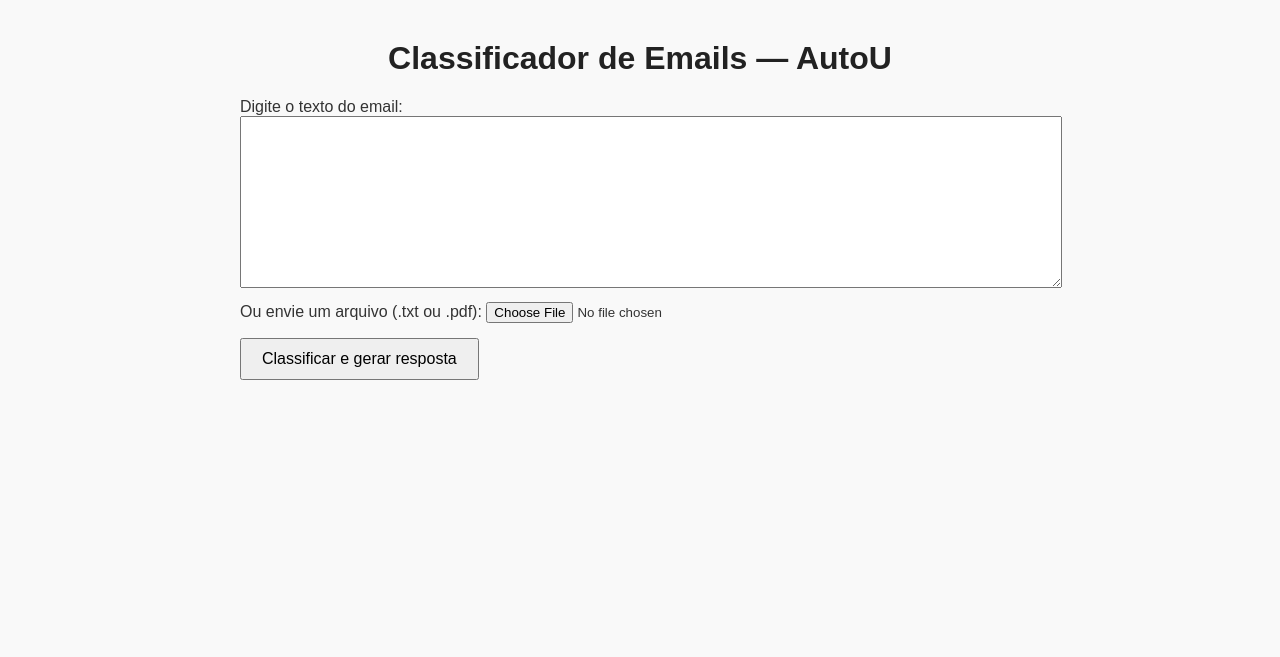
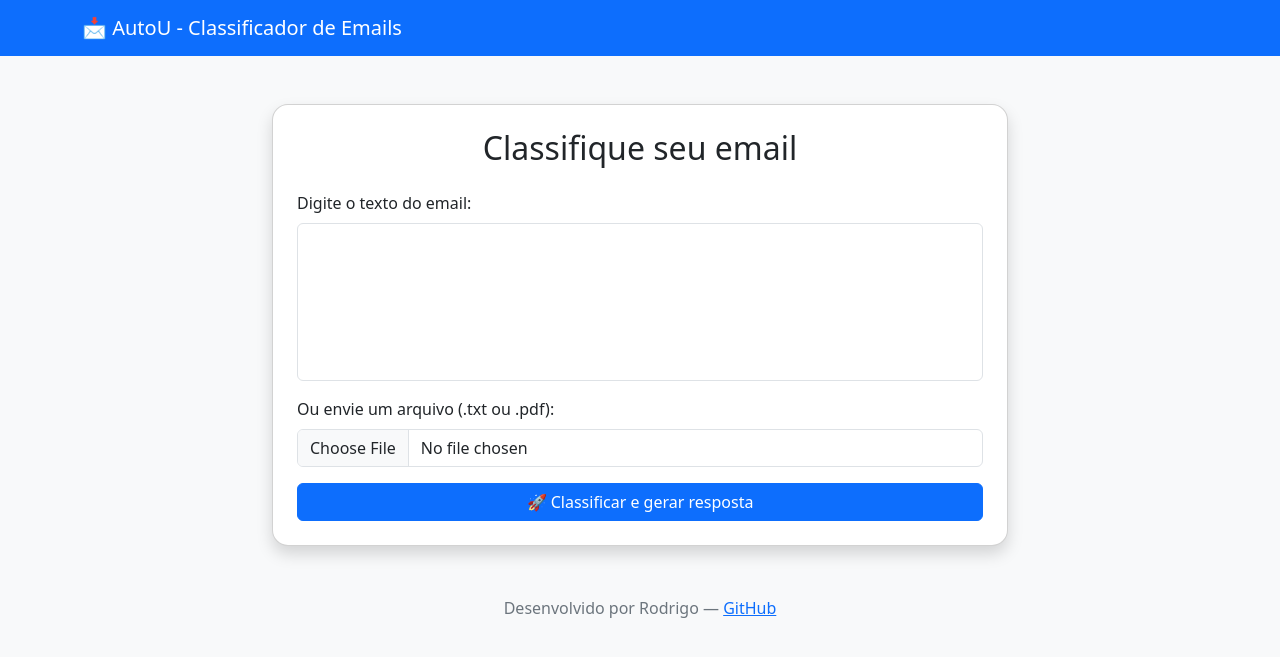
Before and after one commit to Rodrigo-Tawata/classificador_email, a Flask app: page / in a window 1280 px wide. Shown: the top 657 px of the page. Run offline with Flask 3, Linux system fonts and the light colour scheme.

Commit message:
Update index.html

```diff
--- a/templates/index.html
+++ b/templates/index.html
@@ -3,82 +3,85 @@
 <head>
     <meta charset="UTF-8">
     <title>Classificador de Emails - AutoU</title>
+    <link href="https://cdn.jsdelivr.net/npm/bootstrap@5.3.0/dist/css/bootstrap.min.css" rel="stylesheet">
     <style>
         body {
-            font-family: Arial, sans-serif;
-            max-width: 800px;
-            margin: 40px auto;
-            padding: 0 20px;
-            background-color: #f9f9f9;
-            color: #333;
+            background-color: #f8f9fa;
         }
-        h1 {
-            text-align: center;
-            color: #222;
+        .card {
+            border-radius: 1rem;
         }
         textarea {
-            width: 100%;
-            height: 150px;
-            padding: 10px;
-            font-size: 14px;
+            resize: none;
         }
-        input[type="file"] {
-            margin-top: 10px;
-        }
-        button {
-            margin-top: 15px;
-            padding: 10px 20px;
-            font-size: 16px;
-            cursor: pointer;
-        }
-        .resultado {
-            margin-top: 30px;
-            padding: 20px;
-            background-color: #fff;
-            border-radius: 8px;
-            box-shadow: 0 0 8px rgba(0,0,0,0.1);
-        }
-        .label {
-            font-weight: bold;
-        }
-        .origem {
-            font-style: italic;
-            color: #555;
-        }
-        .erro {
-            margin-top: 10px;
-            font-style: italic;
-            color: red;
+        footer {
+            margin-top: 50px;
+            text-align: center;
+            color: #6c757d;
         }
     </style>
 </head>
 <body>
-    <h1>Classificador de Emails — AutoU</h1>
+
+    <nav class="navbar navbar-expand-lg navbar-dark bg-primary">
+        <div class="container">
+            <a class="navbar-brand" href="#">📩 AutoU - Classificador de Emails</a>
+        </div>
+    </nav>
+
+    <div class="container mt-5">
+        <div class="row justify-content-center">
+            <div class="col-md-8">
+
+                <div class="card shadow p-4">
+                    <h2 class="text-center mb-4">Classifique seu email</h2>
 
                     <form method="POST" enctype="multipart/form-data">
-        <label for="email_text">Digite o texto do email:</label>
-        <textarea name="email_text" id="email_text">{{ request.form.get('email_text','') }}</textarea>
+                        <div class="mb-3">
+                            <label for="email_text" class="form-label">Digite o texto do email:</label>
+                            <textarea class="form-control" name="email_text" id="email_text" rows="6">{{ request.form.get('email_text','') }}</textarea>
+                        </div>
 
-        <br>
-        <label for="file">Ou envie um arquivo (.txt ou .pdf):</label>
-        <input type="file" name="file" id="file">
+                        <div class="mb-3">
+                            <label for="file" class="form-label">Ou envie um arquivo (.txt ou .pdf):</label>
+                            <input class="form-control" type="file" name="file" id="file">
+                        </div>
 
-        <br>
-        <button type="submit">Classificar e gerar resposta</button>
+                        <button type="submit" class="btn btn-primary w-100">🚀 Classificar e gerar resposta</button>
                     </form>
+                </div>
 
                 {% if categoria %}
-    <div class="resultado">
-        <p><span class="label">Categoria:</span> {{ categoria }}</p>
+                <div class="card shadow p-4 mt-4 bg-light">
+                    <h4 class="text-primary">📌 Categoria</h4>
+                    <p class="fs-5">{{ categoria }}</p>
+
                     {% if confiança %}
-        <p><span class="label">Confiança:</span> {{ "%.1f"|format(confiança*100) }}%</p>
+                    <h6 class="text-muted">Confiança do modelo: {{ "%.1f"|format(confiança*100) }}%</h6>
                     {% endif %}
-        <p><span class="label">Resposta:</span> {{ resposta }}</p>
-        <p class="origem"><span class="label">Origem da resposta:</span> {{ origem_resposta }}</p>
+
+                    <h4 class="text-success mt-3">💬 Resposta sugerida</h4>
+                    <p class="fs-5">{{ resposta }}</p>
+
+                    <p class="fst-italic text-secondary">
+                        <strong>Origem da resposta:</strong> {{ origem_resposta }}
+                    </p>
+
                     {% if mensagem_erro %}
-        <p class="erro"><span class="label">Detalhes do erro da resposta por IA:</span> {{ mensagem_erro }}</p>
+                    <div class="alert alert-danger mt-3">
+                        <strong>Erro da IA:</strong> {{ mensagem_erro }}
+                    </div>
                     {% endif %}
                 </div>
                 {% endif %}
+
+            </div>
+        </div>
+    </div>
+
+    <footer>
+        <p>Desenvolvido por Rodrigo — <a href="https://github.com/Rodrigo-Tawata" target="_blank">GitHub</a></p>
+    </footer>
+
 </body>
 </html>
```
Lines whose indentation alone changed are shown as unchanged.
